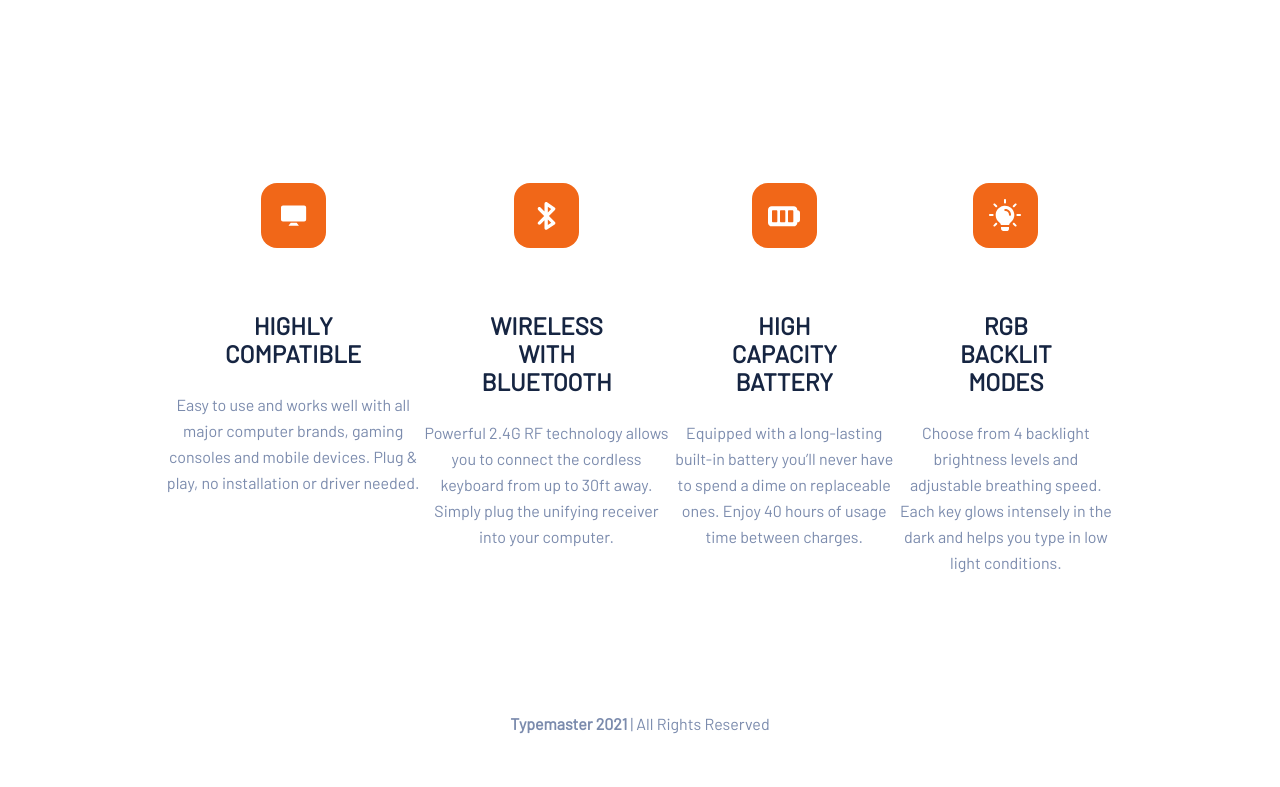
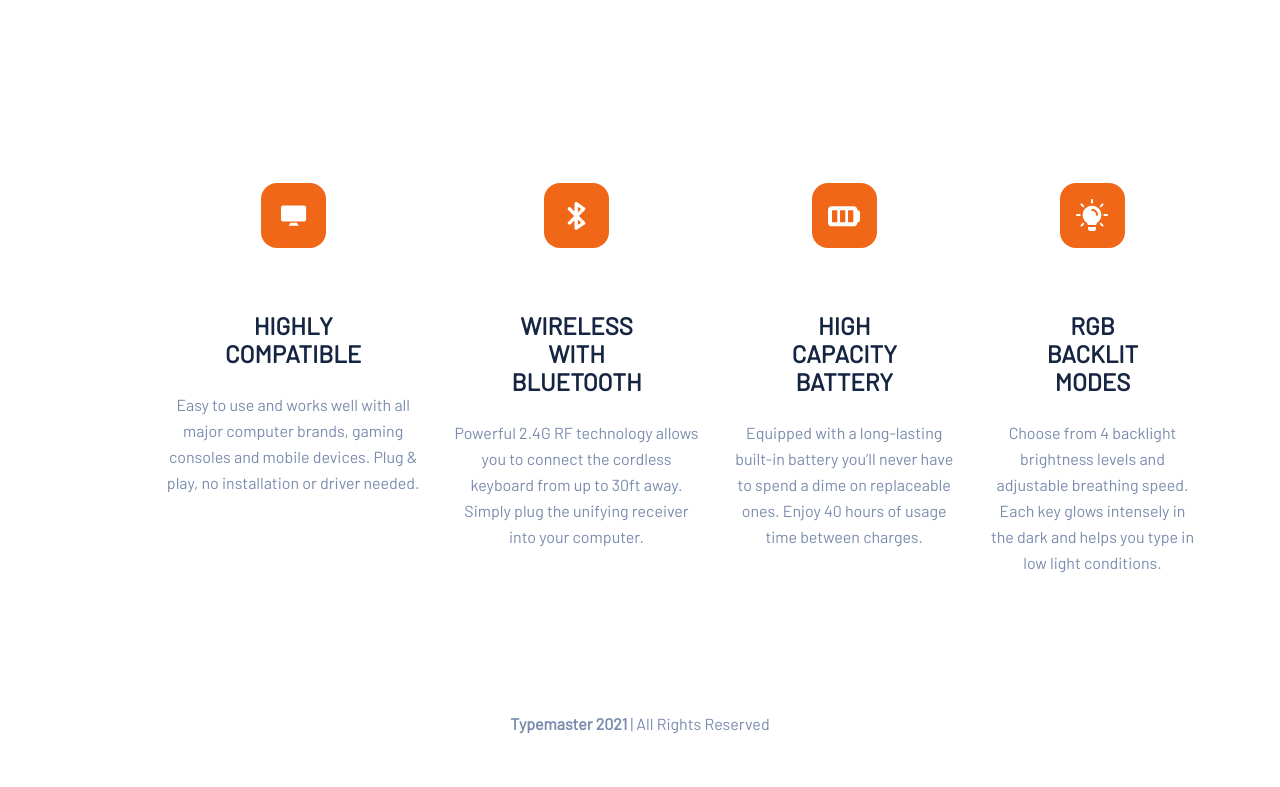
Before and after one commit to Chalaga/Responsive, a plain HTML site: page mid-exams/Index.html in a window 1280 px wide. Shown: the part 1143-1930 px from the top of the page. Drawn offline with Linux system fonts and the light colour scheme.

Commit message:
fixed gap between grid

```diff
--- a/mid-exams/style.css
+++ b/mid-exams/style.css
@@ -257,6 +257,8 @@
             display: grid;
             grid-template-columns: repeat(2, 1fr);
             grid-template-rows: repeat(2, 1fr);
+            gap: 69px;
+
         }
 
         .box {
@@ -369,6 +371,7 @@
             display: grid;
             grid-template-columns: repeat(4, 1fr);
             grid-template-rows: 1fr;
+            gap: 30px;
         }
 
         .box {
```
